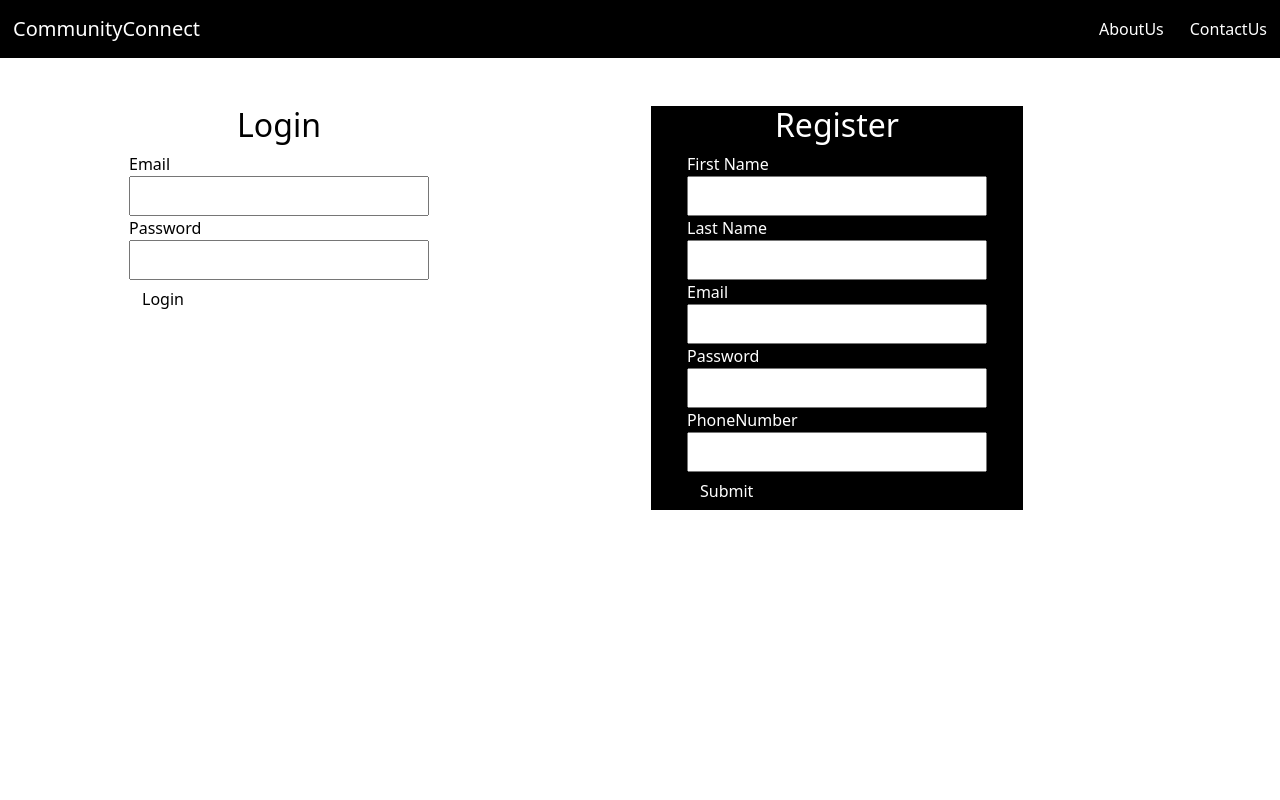
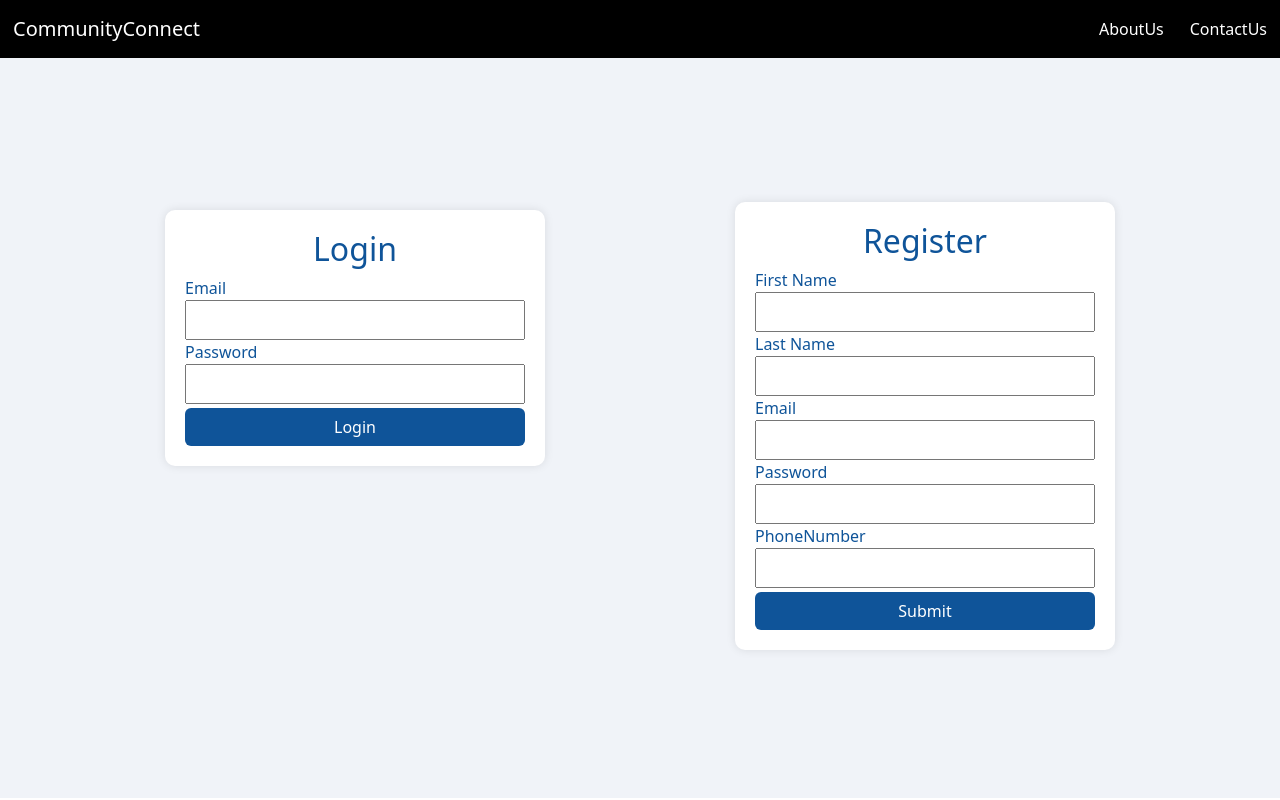
Before and after one commit to leelatirumal/CommunityConnect, a React (Create React App) app: page /CommunityConnect/login in a window 1280 px wide. Built offline with nearby package versions, Linux system fonts and the light colour scheme.

Commit message:
login and serviceprovider css commit

```diff
--- a/src/Components/CustomerDashboard.js
+++ b/src/Components/CustomerDashboard.js
@@ -96,7 +96,7 @@ function CustomerDashboard() {
   return (
     <div>
       <div id="navbar" className='container-fluid d-flex' >
-            <a href=''>CommunityConnect</a>
+            <a href='' className='text-white'>CommunityConnect</a>
             <div className='d-none d-md-flex justify-content-center mx-auto'>
               <input placeholder='EnterLocation' type='text' id='location' className='me-3'/>
               <input placeholder='Search' type="text" id='search'/>
@@ -171,17 +171,17 @@ function CustomerDashboard() {
       <input
         className="form-control mb-2"
         placeholder="Address"
-        onChange={(e) => setCustomerAddress(e.target.value)}
+        onChange={(e) => setCustomerAddress(e.target.value)} required
       />
       <input
         className="form-control mb-2"
         placeholder="Time Slot (e.g. 1pm - 2pm)"
-        onChange={(e) => setTimeSlot(e.target.value)}
+        onChange={(e) => setTimeSlot(e.target.value)} required
       />
       <input
         className="form-control mb-3"
         placeholder="Description"
-        onChange={(e) => setDescription(e.target.value)}
+        onChange={(e) => setDescription(e.target.value)} required
       />
       <div className="d-flex justify-content-end">
         <button
--- a/src/Components/CustomerOrders.js
+++ b/src/Components/CustomerOrders.js
@@ -59,7 +59,6 @@ function CustomerOrders() {
                         <td>{order.Description}</td>
                         <td>
 
-
                           {/*
                           inpending
                           */
--- /dev/null
+++ b/src/Components/Login.css
@@ -0,0 +1,44 @@
+/* Style buttons */
+#login button,
+#register button {
+  color: #ffffff;
+  background-color: #0f5499 !important;
+  margin-top: 4px;
+  width: 100%;
+}
+
+/* Input width */
+#login input,
+#register input {
+  width: 100%;
+}
+
+/* Container spacing */
+#login,
+#register {
+  background-color: #ffffff;
+  border-radius: 10px;
+  box-shadow: 0 0 10px rgba(0, 0, 0, 0.1);
+  padding: 20px;
+  margin-bottom: 20px;
+}
+
+/* Label color */
+label {
+  color: #0f5499;
+}
+
+/* Heading color */
+.h2 {
+  color: #0f5499;
+}
+
+/* Page background and spacing */
+.page-container {
+  background-color: #f0f3f8 !important;
+  min-height: calc(100vh - 60px);
+  padding: 30px 10px;
+  display: flex;
+  justify-content: center;
+  align-items: center;
+}
--- a/src/Components/Login.js
+++ b/src/Components/Login.js
@@ -4,7 +4,7 @@ import { useNavigate } from 'react-router-dom';
 import { createUserWithEmailAndPassword, signInWithEmailAndPassword } from 'firebase/auth';
 import { setDoc, doc } from 'firebase/firestore';
 import Navbar2 from './Navbar2';
-
+import './Login.css'
 function Login() {
   const navigate = useNavigate();
 
@@ -58,18 +58,20 @@ function Login() {
   return (
     <>
     <Navbar2/>
-        <div className="container row d-flex justify-content-around mt-5 ">
+      <div className="page-container">
+  <div className="container">
+    <div className="row justify-content-around align-items-start">
     {/*
         Login
     */}
-              <div className='col-4 bg-white text-black d-flex flex-column justify-content-start' >
-                <h2 className='text-center'>Login</h2>
-                <form onSubmit={login} className='ms-4' >
+              <div className='col-lg-4 col-md-5 col-12  flex-column justify-content-start mt-4 ' id='login'  >
+                <h2 className='text-center h2' >Login</h2>
+                <form onSubmit={login} className='form' >
                   <label>Email</label><br/>
                   <input type="email" onChange={(e) => setLoginEmail(e.target.value)} /><br/>
                   <label>Password</label><br/>
                   <input type="password" onChange={(e) => setLoginPassword(e.target.value)} /><br/>
-                  <button type="submit" className='btn  text-black'>Login</button>
+                  <button type="submit" className='btn'>Login</button>
                 </form>
               </div>
 
@@ -77,9 +79,9 @@ function Login() {
         Registration
     */}
 
-          <div className='col-4 bg-black text-white d-flex flex-column justify-content-start'>
-                <h2 className='text-center'>Register</h2>
-                <form onSubmit={Register} className="ms-4">
+          <div className='col-lg-4 col-md-5 col-12  flex-column justify-content-start  mt-3' id='register'>
+                <h2 className='text-center h2'>Register</h2>
+                <form onSubmit={Register} className="form">
                   <label>First Name</label><br/>
                   <input type="text" onChange={(e) => setFname(e.target.value)} /><br/>
                   <label>Last Name</label><br/>
@@ -90,11 +92,13 @@ function Login() {
                   <input type="password" onChange={(e) => setRegisterPassword(e.target.value)} /><br/>
                   <label>PhoneNumber</label><br/>
                   <input type="number" onChange={(e) => setPhoneNumber(e.target.value)} /><br/>
-                  <button type="submit" className='btn text-white'>Submit</button>
+                  <button type="submit" className='btn '>Submit</button>
+
                 </form>
           </div>
     </div>
-
+    </div>
+</div>
     </>
   );
 }
--- a/src/Components/ServiceProvider.js
+++ b/src/Components/ServiceProvider.js
@@ -59,20 +59,25 @@ function ServiceProvider() {
     }
   return (
     <>
-    <Navbar2/>
-    <div className='container row d-flex justify-content-around mt-5'>
-    <div className='d-flex col-4'>
+  <Navbar2/>
+ <div className="page-container">
+  <div className="container">
+    <div className="row justify-content-around align-items-start">
+
+    <div className='col-lg-4 col-md-5 col-12  flex-column justify-content-start mt-4' id='login' >
+      <h2 className='text-center h2'>Login</h2>
       <form className='d-flex flex-column'>
           <label>Email</label>
           <input type='text' value={loginEmail} onChange={(e)=>{setLoginEmail(e.target.value)}}/>
           <label>Password</label>
           <input type='password'value={loginPassword}  onChange={(e)=>{setLoginPassword(e.target.value)}}/>
-          <button type='submit' onClick={login}>Login</button>
+          <button type='submit' className='btn' onClick={login}>Login</button>
       </form>
     </div>
 
 
-    <div className=' d-flex col-4'>
+    <div className=' col-lg-4 col-md-5 col-12  flex-column justify-content-start mt-4' id='register'>
+      <h2 className='text-center h2'>Register</h2>
       <form className='d-flex flex-column'>
         <label>FirstName</label>
         <input type='text' onChange={(e)=>{setFname(e.target.value)}}/>
@@ -100,9 +105,12 @@ function ServiceProvider() {
           </select>
         <label>Location</label>
         <input type='text' onChange={(e)=>{setLocation(e.target.value)}}/>
-        <button type='submit'  onClick={Register}>Submit </button>
+        <button type='submit' className='btn' onClick={Register}>Submit </button>
 
       </form>
+    </div>
+
+    </div>
     </div>
     </div>
 </>
```
